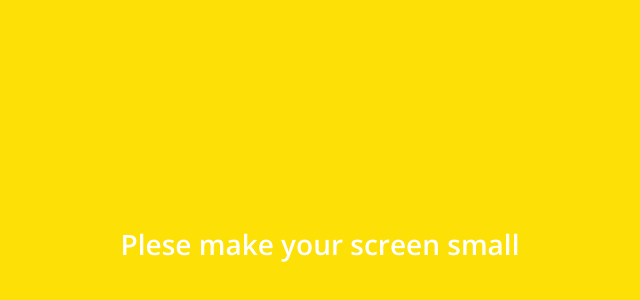
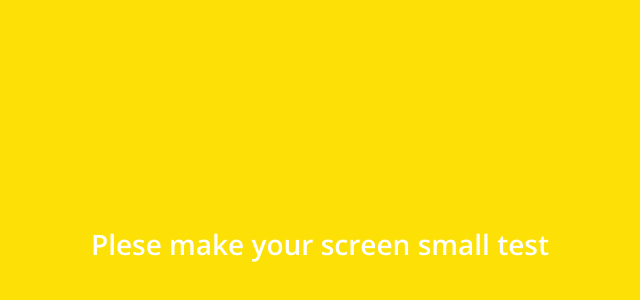
Before and after one commit to dream9ma/kakao-clone-2.0, a plain HTML site: page index.html in a window 1280 px wide. Shown: the part 156-456 px from the top of the page, without its empty margins (320-960 px from the left). Drawn offline with nearby package versions, Linux system fonts and the light colour scheme.

Commit message:
add test
test

```diff
--- a/index.html
+++ b/index.html
@@ -96,7 +96,7 @@
     </nav>
     <div class="bigScreen">
       <span class="bigScreen__text">
-        Plese make your screen small
+        Plese make your screen small test
       </span>
     </div>
   </body>
```
